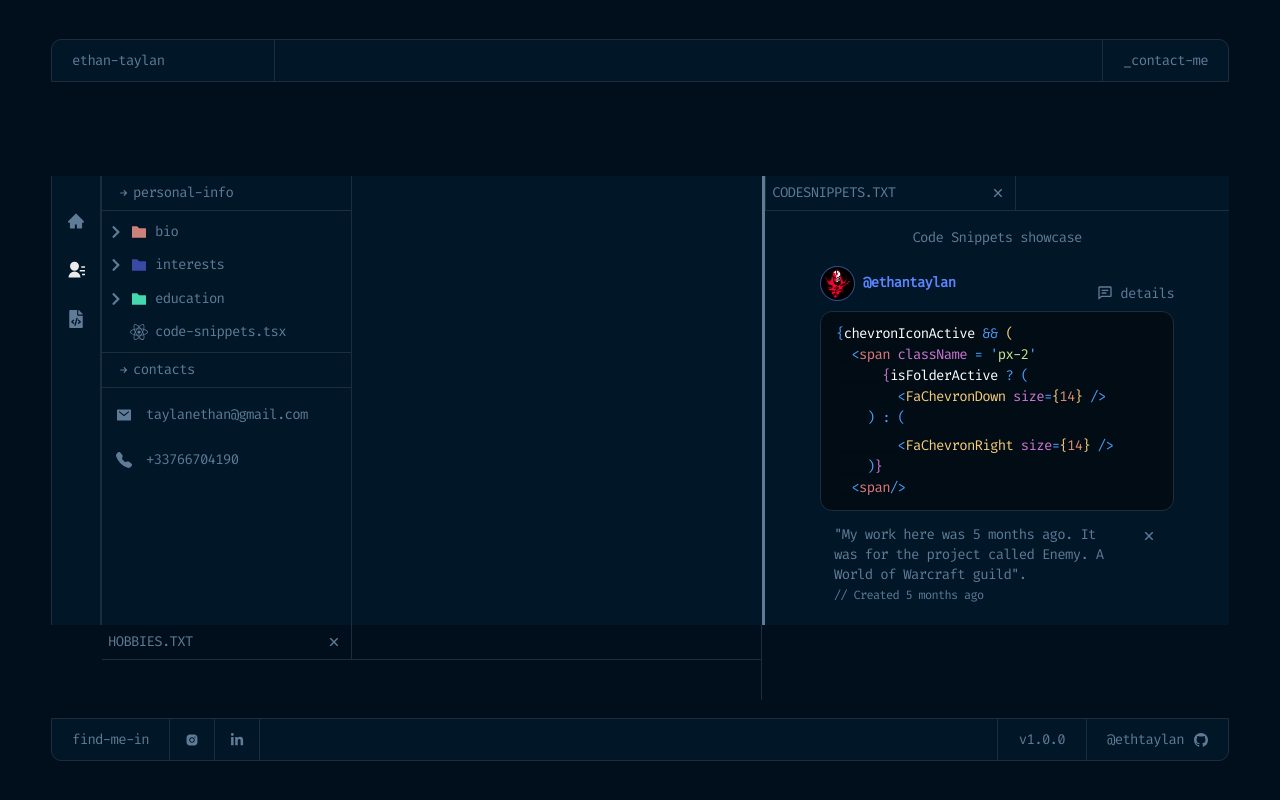
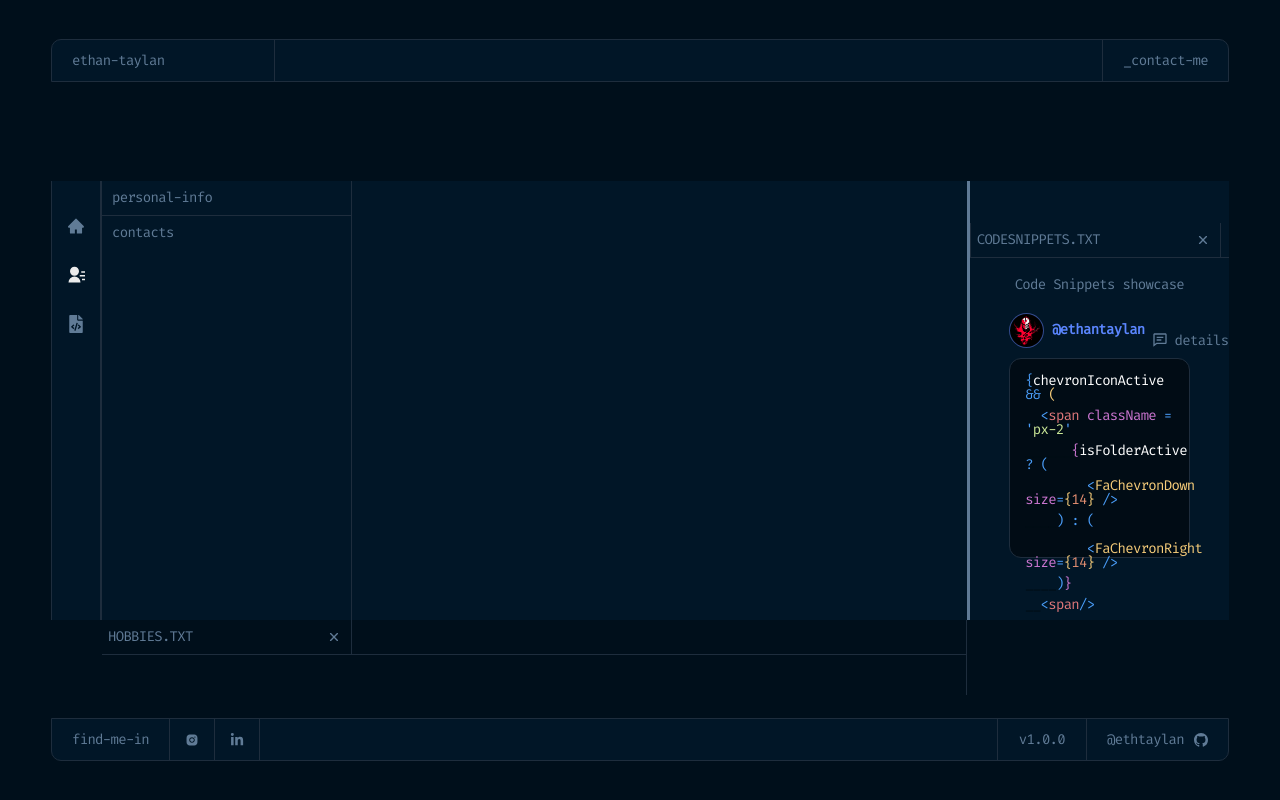
Before and after one commit to ethantaylan/ethan-taylan-portfolio, a React (Vite) app: page /about-me/hobbies in a window 1280 px wide. Built offline with nearby package versions, Linux system fonts and the light colour scheme.

Commit message:
need to do the state on code snippet detail

```diff
--- a/src/components/CodeSnippet/CodeSnippets.tsx
+++ b/src/components/CodeSnippet/CodeSnippets.tsx
@@ -120,8 +120,10 @@ interface CodeSnippetsProps {
 }
 
 export const CodeSnippets: React.FC<CodeSnippetsProps> = ({ onClick }) => {
+	const [isDetailActive, setIsDetailActive] = React.useState<boolean>(false);
+
 	return (
-		<Container className='app-bg'>
+		<Container className='app-bg py-5'>
 			<FileCloseContainer>
 				<ClosePlusTxt>
 					<span>CODESNIPPETS.TXT</span>
@@ -155,7 +157,7 @@ export const CodeSnippets: React.FC<CodeSnippetsProps> = ({ onClick }) => {
 				<CodeContainer>
 					<Code />
 				</CodeContainer>
-				<div className='d-flex w-100 justify-content-between align-items-start mt-3 px-3'>
+				<div className={`d-${isDetailActive ? 'flex' : 'none'} w-100 justify-content-between align-items-start mt-3 px-3`}>
 					<Comments>
 						"My work here was 5 months ago. It was for the project called Enemy. A
 						World of Warcraft guild".
--- a/src/components/Navbar/FolderBar/FolderBarTitles.tsx
+++ b/src/components/Navbar/FolderBar/FolderBarTitles.tsx
@@ -5,7 +5,6 @@ import { TiArrowSortedDown, TiArrowRight  } from 'react-icons/ti';
 
 const MainTitleContainer = styled.div`
 	width: 100%;
-	border-bottom: 1px solid ${Generics.secondary};
 `;
 
 const MainTitle = styled.h1`
@@ -25,14 +24,14 @@ const MainTitle = styled.h1`
 interface ItemsTitleProps {
 	itemsTitle: string;
 	className?: string;
+	onClick: () => any
 }
 
-const ItemsTitle: React.FC<ItemsTitleProps> = ({ className, itemsTitle }) => {
+const ItemsTitle: React.FC<ItemsTitleProps> = ({onClick, className, itemsTitle }) => {
 	return (
-		<div>
+		<div onClick={onClick}>
 			<MainTitleContainer className={className}>
 				<MainTitle>
-					<TiArrowRight className='mx-1' />
 					{itemsTitle}
 				</MainTitle>
 			</MainTitleContainer>
--- a/src/packages/AboutMe/AboutMe.tsx
+++ b/src/packages/AboutMe/AboutMe.tsx
@@ -13,7 +13,7 @@ const FolderContainer = styled.div`
 	width: 250px;
 	height: 100%;
 	border-right: 1px solid ${Generics.secondary};
-	@media (width < 768px){
+	@media (width < 768px) {
 		width: 100%;
 		height: auto;
 	}
@@ -25,22 +25,40 @@ interface AboutMeProps {
 
 const AboutMe: React.FC<AboutMeProps> = ({ children }) => {
 	const [snippet, setSnippet] = React.useState<boolean>(true);
+	const [isFolderMenuActive, setIsFolderMenuActive] =
+		React.useState<boolean>(false);
 
+	const [isContactMenuActive, setIsContactMenuActive] =
+		React.useState<boolean>(false);
 
 	const handleSnippet = () => {
 		setSnippet(!snippet);
 	};
 
 	const setActiveSnippet = () => {
-		setSnippet(true);
+		setSnippet(!snippet);
+	};
+
+	const handleBioFolderActive = () => {
+		setIsFolderMenuActive(!isFolderMenuActive);
+	};
+
+	const handleContactMenuActive = () => {
+		setIsContactMenuActive(!isContactMenuActive);
 	};
 
 	return (
 		<React.Fragment>
 			<div className='my-border-left flex-768-column app-bg w-100'>
 				<FolderContainer>
-					<ItemsTitle itemsTitle='personal-info' />
-					<div>
+					<ItemsTitle
+						className= 'my-border-bottom'
+						onClick={() => {
+							handleBioFolderActive();
+						}}
+						itemsTitle='personal-info'
+					/>
+					<div className={isFolderMenuActive ? 'd-block' : 'd-none'}>
 						<AboutMeItems
 							folderColors={folderColors.salmon}
 							title={'bio'}
@@ -54,7 +72,6 @@ const AboutMe: React.FC<AboutMeProps> = ({ children }) => {
 								subItemTitle='career.txt'
 							/>
 						</AboutMeItems>
-					</div>
 						<AboutMeItems
 							folderColors={folderColors.blue}
 							title={'interests'}
@@ -68,6 +85,7 @@ const AboutMe: React.FC<AboutMeProps> = ({ children }) => {
 								subItemTitle={'else.txt'}
 							/>
 						</AboutMeItems>
+
 						<AboutMeItems
 							folderColors={folderColors.green}
 							title={'education'}
@@ -77,6 +95,7 @@ const AboutMe: React.FC<AboutMeProps> = ({ children }) => {
 								subItemTitle='education.txt'
 							/>
 						</AboutMeItems>
+
 						<div
 							className='margin-left-28'
 							onClick={setActiveSnippet}
@@ -87,13 +106,19 @@ const AboutMe: React.FC<AboutMeProps> = ({ children }) => {
 								chevronIconActive={false}
 								codeIconActive={true}
 								className='no-space'
-						></AboutMeItems>
+							/>
 						</div>
 						<div className='m-2' />
+					</div>
+
 					<ItemsTitle
-						className='my-border-top'
+						onClick={() => {
+							handleContactMenuActive();
+						}}
+						className={isContactMenuActive ? 'my-border-bottom' : ''}
 						itemsTitle='contacts'
 					/>
+					<div className={isContactMenuActive ? 'd-block' : 'd-none'}>
 						<AboutMeItems
 							className='p-2'
 							mail='taylanethan@gmail.com'
@@ -110,13 +135,13 @@ const AboutMe: React.FC<AboutMeProps> = ({ children }) => {
 							mailIconActive={false}
 							chevronIconActive={false}
 							folderIconActive={false}
-						title={<BsFillTelephoneFill size={16} />
-						}
+							title={<BsFillTelephoneFill size={16} />}
 						/>
+					</div>
 				</FolderContainer>
 				{children}
 			</div>
-			<div className={snippet ? 'd-flex' : 'd-none'}>
+			<div className={snippet ? 'd-flex h-100' : 'd-none'}>
 				<CodeSnippets onClick={handleSnippet} />
 			</div>
 		</React.Fragment>
```
Lines whose indentation alone changed are shown as unchanged.
